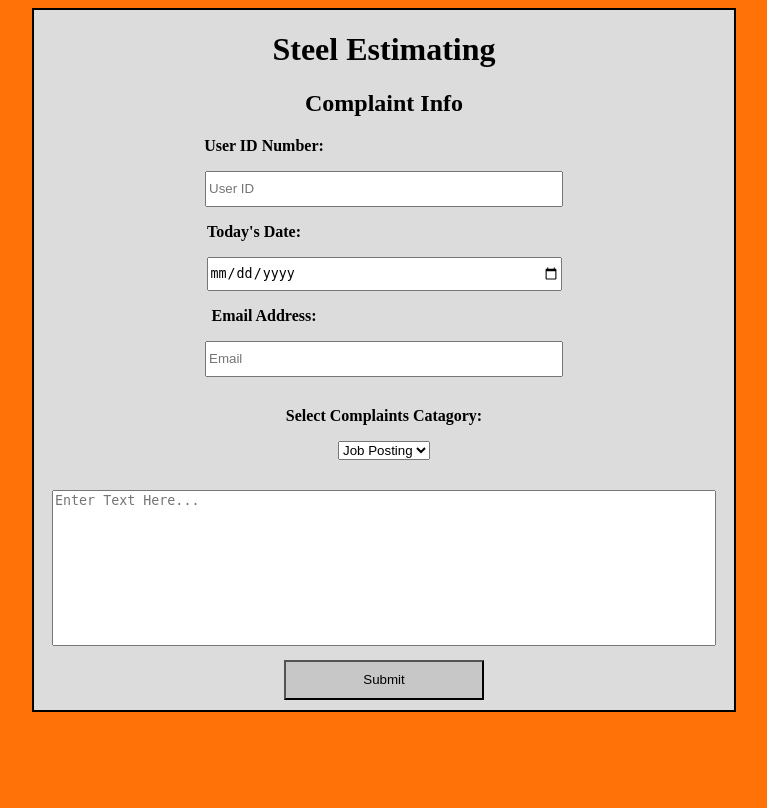
After one commit to Steel-Estimating-CO/phpProject, a PHP site: page /CustomerNewComplaint.php in a window 1280 px wide. The commit adds this page. Shown: the whole page, without its empty margins (256-1023 px from the left). Run offline with PHP 8.4, Linux system fonts and the light colour scheme; data that the repository does not hold is empty.

Commit message:
Small fixes
Add complaints and sorted the last list out

```diff
--- a/php/src/AdminAccountSettings.css
+++ b/php/src/AdminAccountSettings.css
@@ -73,7 +73,7 @@ html{
     width: 40vh;
     font-size: 3vh;
     text-align: center;
-    color: rgb(111, 110, 157);
+    color: rgb(255, 255, 255);
 }
 
 .MenuOptions{
@@ -82,7 +82,7 @@ html{
     width: 40vh;
     font-size: 3vh;
     text-align: center;
-    color: rgb(111, 110, 157);
+    color: rgb(255, 255, 255);
 }
 
 .MenuOptions1:hover{
--- a/php/src/AdminLayout.css
+++ b/php/src/AdminLayout.css
@@ -111,7 +111,7 @@ td, th{
     width: 40vh;
     font-size: 3vh;
     text-align: center;
-    color: rgb(111, 110, 157);
+    color: rgb(255, 255, 255);
 }
 
 .MenuOptions{
@@ -120,7 +120,7 @@ td, th{
     width: 40vh;
     font-size: 3vh;
     text-align: center;
-    color: rgb(111, 110, 157);
+    color: rgb(255, 255, 255);
 }
 
 .MenuOptions1:hover{
--- a/php/src/CustomerAcceptedJobs.php
+++ b/php/src/CustomerAcceptedJobs.php
@@ -27,7 +27,7 @@ $stmt->store_result();
     <div class="MenuOptions" onclick="location.href='CustomerActiveJobs.php'"><p class="MenuTxt">Active Job List</p></div>
     <div class="MenuOptions" onclick="location.href='CustomerAcceptedJobs.php'"><p class="MenuTxt">Accepted Jobs</p></div>
     <div class="MenuOptions" onclick="location.href='CustomerPrevJobs.php'"><p class="MenuTxt">Previous Jobs</p></div>
-    <div class="MenuOptions"><p class="MenuTxt">Send Payment</p></div>
+    <div class="MenuOptions" onclick="location.href='NewComplaint.php'"><p class="MenuTxt">Submit Complaint</p></div>
     </div>
 <p class="NewUserHeader">Accepted Jobs:</p>
 <table class="NewUserTable">
--- a/php/src/CustomerActiveJobs.php
+++ b/php/src/CustomerActiveJobs.php
@@ -27,7 +27,7 @@ $stmt->store_result();
     <div class="MenuOptions" onclick="location.href='CustomerActiveJobs.php'"><p class="MenuTxt">Active Job List</p></div>
     <div class="MenuOptions" onclick="location.href='CustomerAcceptedJobs.php'"><p class="MenuTxt">Accepted Jobs</p></div>
     <div class="MenuOptions" onclick="location.href='CustomerPrevJobs.php'"><p class="MenuTxt">Previous Jobs</p></div>
-    <div class="MenuOptions"><p class="MenuTxt">Send Payment</p></div>
+    <div class="MenuOptions" onclick="location.href='NewComplaint.php'"><p class="MenuTxt">Submit Complaint</p></div>
     </div>
 <p class="NewUserHeader">Active Jobs:</p>
 <table class="NewUserTable">
--- /dev/null
+++ b/php/src/CustomerComplaintStyle.css
@@ -0,0 +1,64 @@
+body, html{
+    background-color: rgb(255, 114, 7);
+    height: 100%;
+}
+
+.inputbox{
+    margin-left: auto;
+    margin-right: auto;
+    height: 700px;
+    width: 700px;
+    border: 2px solid black;
+    text-align: center;
+    background-color: rgb(220, 220, 220);
+}
+
+.input{
+    height: 30px;
+    width: 350px;
+}
+
+.word{
+    margin-left: -240px;
+    font-weight: bold;
+}
+
+.word1{
+    margin-left: -260px;
+    font-weight: bold;
+}
+
+.btn{
+    height: 40px;
+    width: 200px;
+    margin-top: 10px;
+    background-color: rgb(199, 199, 199);
+}
+
+.btn:hover{
+    cursor: pointer;
+    background-color: rgb(135, 135, 135);
+}
+
+.ut{
+    font-weight: bold;
+    margin-top: 30px;
+}
+
+.sec{
+    margin-left: 540px;
+    color: white;
+    font-weight: bold;
+    font-size: 42px;
+}
+
+.tb{
+    margin-top: 30px;
+    height: 150px;
+}
+
+textarea {
+    overflow-y: scroll;
+    height: 100px;
+    resize: none;
+}
--- a/php/src/CustomerHomepage.php
+++ b/php/src/CustomerHomepage.php
@@ -45,7 +45,7 @@ $numOfRows = $stmt->num_rows;
     <div class="MenuOptions" onclick="location.href='CustomerActiveJobs.php'"><p class="MenuTxt">Active Job List</p></div>
     <div class="MenuOptions" onclick="location.href='CustomerAcceptedJobs.php'"><p class="MenuTxt">Accepted Jobs</p></div>
     <div class="MenuOptions" onclick="location.href='CustomerPrevJobs.php'"><p class="MenuTxt">Previous Jobs</p></div>
-    <div class="MenuOptions"><p class="MenuTxt">Send Payment</p></div>
+    <div class="MenuOptions" onclick="location.href='CustomerNewComplaint.php'"><p class="MenuTxt">Submit Complaint</p></div>
     </div>
 
     <div class="InfoBoxes">
--- a/php/src/CustomerJobPosting.php
+++ b/php/src/CustomerJobPosting.php
@@ -33,7 +33,7 @@ if(isset($_GET))
     <div class="MenuOptions" onclick="location.href='CustomerActiveJobs.php'"><p class="MenuTxt">Active Job List</p></div>
     <div class="MenuOptions" onclick="location.href='CustomerAcceptedJobs.php'"><p class="MenuTxt">Accepted Jobs</p></div>
     <div class="MenuOptions" onclick="location.href='CustomerPrevJobs.php'"><p class="MenuTxt">Previous Jobs</p></div>
-    <div class="MenuOptions"><p class="MenuTxt">Send Payment</p></div>
+    <div class="MenuOptions" onclick="location.href='NewComplaint.php'"><p class="MenuTxt">Submit Complaint</p></div>
     </div>
 
     <div class="JobInfo">
--- /dev/null
+++ b/php/src/CustomerNewComplaint.php
@@ -0,0 +1,49 @@
+<?php
+include ('includes/conn.inc.php');
+?>
+
+<!DOCTYPE html>
+<html lang="en">
+<head>
+    <meta charset="UTF-8">
+    <meta http-equiv="X-UA-Compatible" content="IE=edge">
+    <meta name="viewport" content="width=device-width, initial-scale=1.0">
+    <link rel="stylesheet" href="CustomerComplaintStyle.css" type="text/css">
+    <title>Document</title>
+</head>
+<body>
+<div class="inputbox">
+    <h1>
+    Steel Estimating <br>
+    </h1>
+    <h2 class="title">Complaint Info</h2>
+                        <form action="CustomerComplaints.php" method="POST">
+    <div class="wrap-input100" >
+        <div class="input-group">
+        <p class="word">User ID Number: </p><input class="input" type="number" placeholder="User ID" name="UserID" required="" oninvalid="this.setCustomValidity('Found on your profile page')"
+                                                                                                                                oninput="setCustomValidity('')">
+        </div>
+        </div>
+        <div class="input-group">
+        <p class="word1">Today's Date: </p><input class="input" type="date" placeholder="Date" name="UserDate" required>
+        </div>
+
+        <div class="input-group">
+        <p class="word">Email Address: </p><input class="input" type="Email" placeholder="Email" name="UserEmail" required>
+        </div>
+
+        <p class="ut">Select Complaints Catagory: </p> <select name="Category" id="Category">
+            <option value="JobPosting">Job Posting</option>
+            <option value="Payments">Payments</option>
+            <option value="Other">Other</option>
+        </select>
+
+        <textarea class="tb" rows="4" cols="80" placeholder="Enter Text Here..." name="UserSubject"></textarea>
+
+        <div class="p-t-10">
+            <button class="btn" type="submit" name="submit" > Submit </button>
+        </div>
+    </hi>
+</div>
+</body>
+</html>
--- a/php/src/CustomerPrevJobs.php
+++ b/php/src/CustomerPrevJobs.php
@@ -27,7 +27,7 @@ $stmt->store_result();
     <div class="MenuOptions" onclick="location.href='CustomerActiveJobs.php'"><p class="MenuTxt">Active Job List</p></div>
     <div class="MenuOptions" onclick="location.href='CustomerAcceptedJobs.php'"><p class="MenuTxt">Accepted Jobs</p></div>
     <div class="MenuOptions" onclick="location.href='CustomerPrevJobs.php'"><p class="MenuTxt">Previous Jobs</p></div>
-    <div class="MenuOptions"><p class="MenuTxt">Send Payment</p></div>
+    <div class="MenuOptions" onclick="location.href='NewComplaint.php'"><p class="MenuTxt">Submit Complaint</p></div>
     </div>
 <p class="NewUserHeader">Previous Jobs:</p>
 <table class="NewUserTable">
@@ -40,7 +40,7 @@ $stmt->store_result();
     </tr>
     <?php
     include ('includes/conn.inc.php');
-    $sqli = "SELECT * FROM Listings WHERE userID=24 LIMIT 10";
+    $sqli = "SELECT * FROM Listings WHERE userID=24 AND Claimed=2 AND Claimed=3 LIMIT 10";
     $result = mysqli_query($mysqli, $sqli);
     $count = mysqli_num_rows($result);
 
--- a/php/src/CustomerSettings.php
+++ b/php/src/CustomerSettings.php
@@ -50,7 +50,7 @@ if(isset($_POST['btn-update']))
     <div class="MenuOptions" onclick="location.href='CustomerActiveJobs.php'"><p class="MenuTxt">Active Job List</p></div>
     <div class="MenuOptions" onclick="location.href='CustomerAcceptedJobs.php'"><p class="MenuTxt">Accepted Jobs</p></div>
     <div class="MenuOptions" onclick="location.href='CustomerPrevJobs.php'"><p class="MenuTxt">Previous Jobs</p></div>
-    <div class="MenuOptions"><p class="MenuTxt">Send Payment</p></div>
+    <div class="MenuOptions" onclick="location.href='NewComplaint.php'"><p class="MenuTxt">Submit Complaint</p></div>
     </div>
 
     <h1 class="as">Account Settings:</h1>
```
Also changed, not shown: php/src/CustomerComplaints.php (added, +14 -0 lines).
